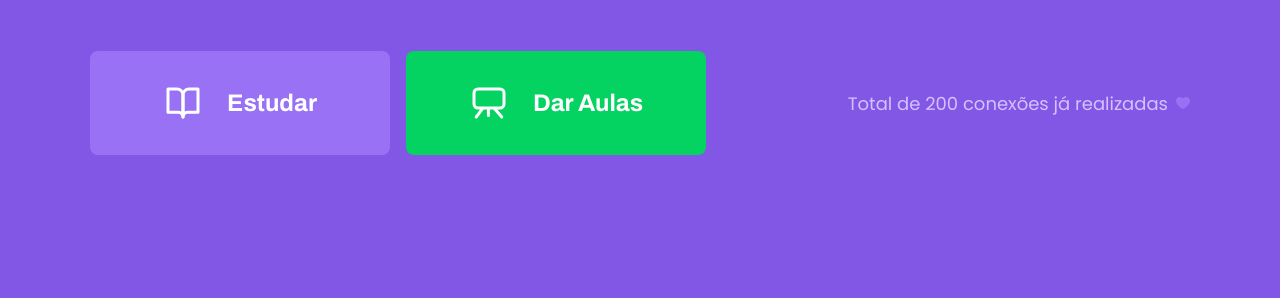
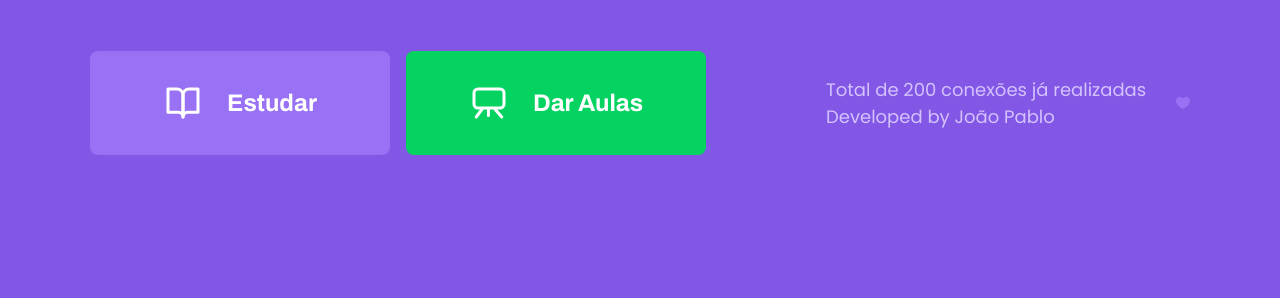
Before and after one commit to jpablolima/proffys, a plain HTML site: page index.html in a window 1280 px wide. Shown: the part 502-800 px from the top of the page. Drawn offline with Linux system fonts and the light colour scheme.

Commit message:
Developed by

```diff
--- a/index.html
+++ b/index.html
@@ -37,7 +37,7 @@
         </div>
 
         <p class="total-connections">
-            Total de 200 conexões já realizadas
+            Total de 200 conexões já realizadas Developed by João Pablo
             <img src="/img/icons/purple-heart.svg" alt="coração">
         </p>
     </div>
```
Also changed, not shown: give-classes.html (+2 -0 lines).
